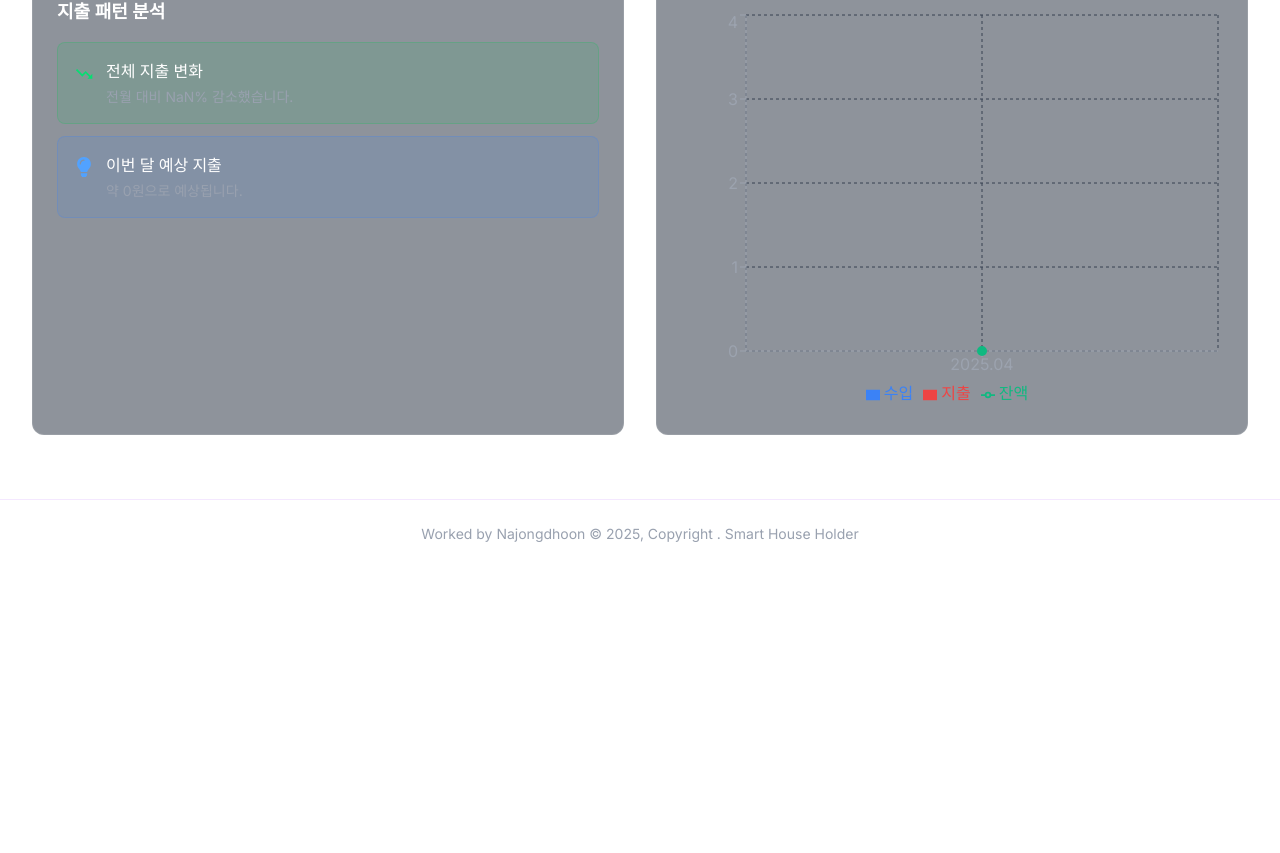
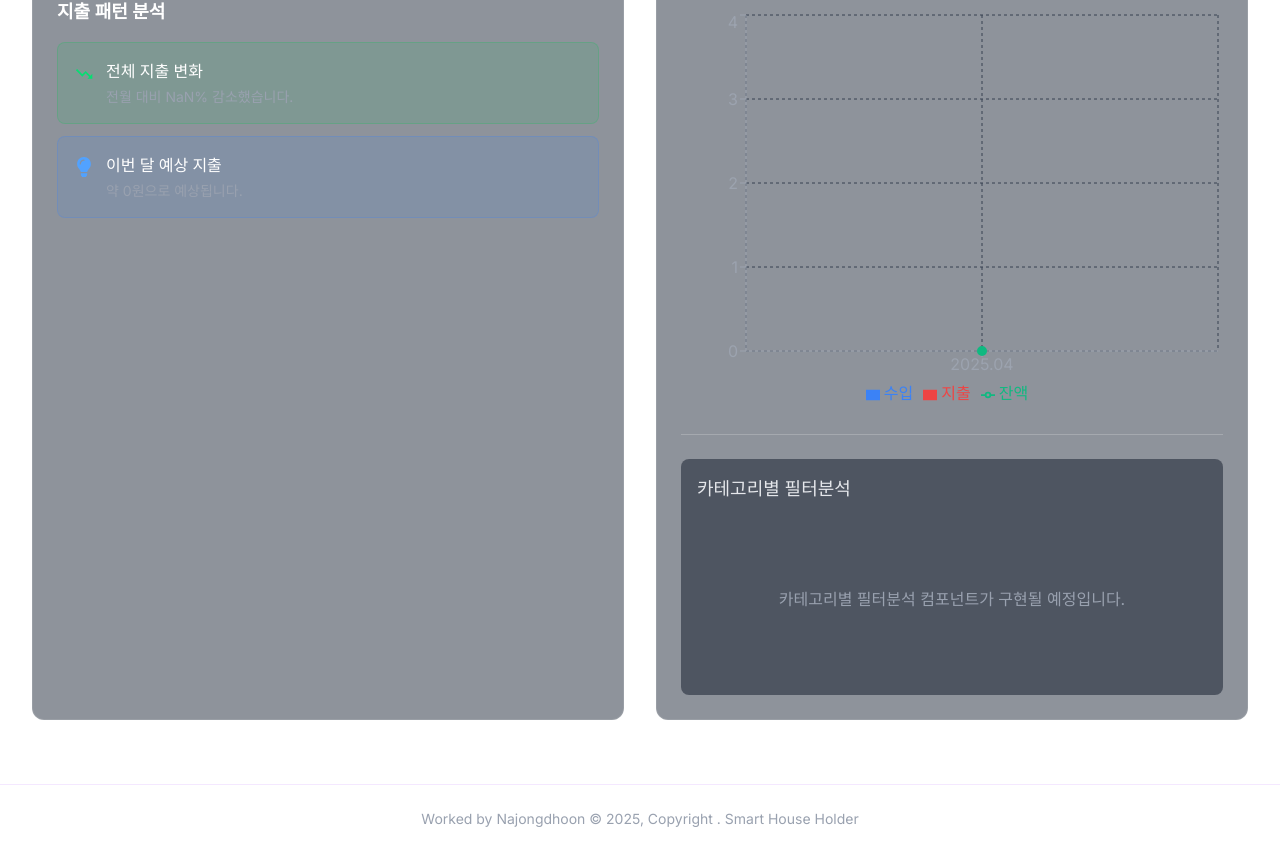
Before and after one commit to gppc5096/home_money, a Next.js app: page /statistics in a window 1280 px wide. Shown: the part 792-1645 px from the top of the page. Before the commit the page ends 1360 px from the top, so only its background shows below. Built offline with nearby package versions, Linux system fonts and the light colour scheme.

Commit message:
refactor: 기간별필터분석을 카테고리별 필터분석으로 변경

```diff
--- a/src/app/statistics/page.tsx
+++ b/src/app/statistics/page.tsx
@@ -15,6 +15,8 @@ import { SpendingInsights } from '@/components/statistics/SpendingInsights';
 import { HeatmapCalendar } from '@/components/statistics/HeatmapCalendar';
 import { PeriodicalAnalysis } from '@/components/statistics/PeriodicalAnalysis';
 import { CategoryAnalysis } from '@/components/statistics/CategoryAnalysis';
+import { PeriodFilterAnalysis } from '@/components/statistics/PeriodFilterAnalysis';
+import { CategoryFilterAnalysis } from '@/components/statistics/CategoryFilterAnalysis';
 
 // 카드 스타일 상수 정의
 const CARD_STYLES = {
@@ -185,6 +187,10 @@ export default function StatisticsPage() {
           </div>
           <div className="space-y-6">
             <PeriodicalAnalysis />
+            {/* 구분선 */}
+            <div className="h-[1px] bg-white/20" />
+            {/* 카테고리별 필터분석 */}
+            <CategoryFilterAnalysis />
           </div>
         </div>
       </div>
--- /dev/null
+++ b/src/components/statistics/CategoryFilterAnalysis.tsx
@@ -0,0 +1,15 @@
+"use client";
+
+import React from 'react';
+
+export const CategoryFilterAnalysis = () => {
+  return (
+    <div className="bg-gray-900/50 rounded-lg p-4">
+      <h4 className="text-lg font-medium text-gray-200 mb-4">카테고리별 필터분석</h4>
+      {/* 향후 구현될 내용을 위한 자리표시자 */}
+      <div className="h-40 flex items-center justify-center text-gray-400">
+        카테고리별 필터분석 컴포넌트가 구현될 예정입니다.
+      </div>
+    </div>
+  );
+};
```
